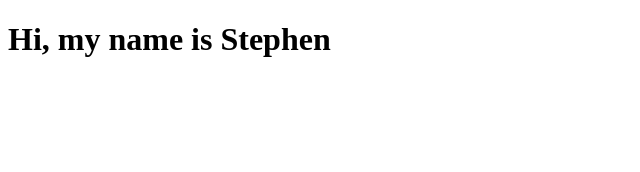
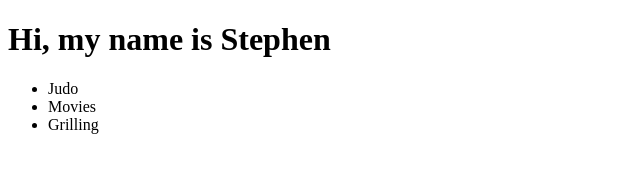
Before and after one commit to judo2000/hello_world2, a plain HTML site: page index.html in a window 1280 px wide. Shown: the whole page, without its empty margins (0-640 px from the left). Drawn offline with Linux system fonts and the light colour scheme.

Commit message:
Added favorite hobbles

```diff
--- a/index.html
+++ b/index.html
@@ -8,5 +8,10 @@
 </head>
 <body>
     <h1>Hi, my name is Stephen</h1>
+    <ul>
+        <li>Judo</li>
+        <li>Movies</li>
+        <li>Grilling</li>
+    </ul>
 </body>
 </html>
```
